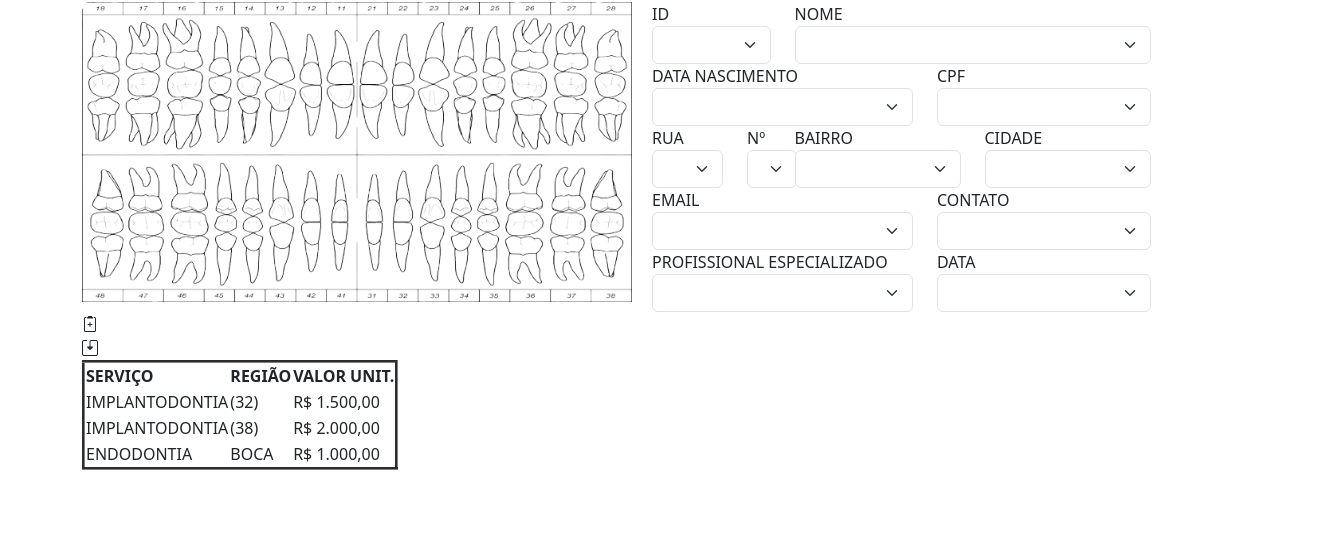
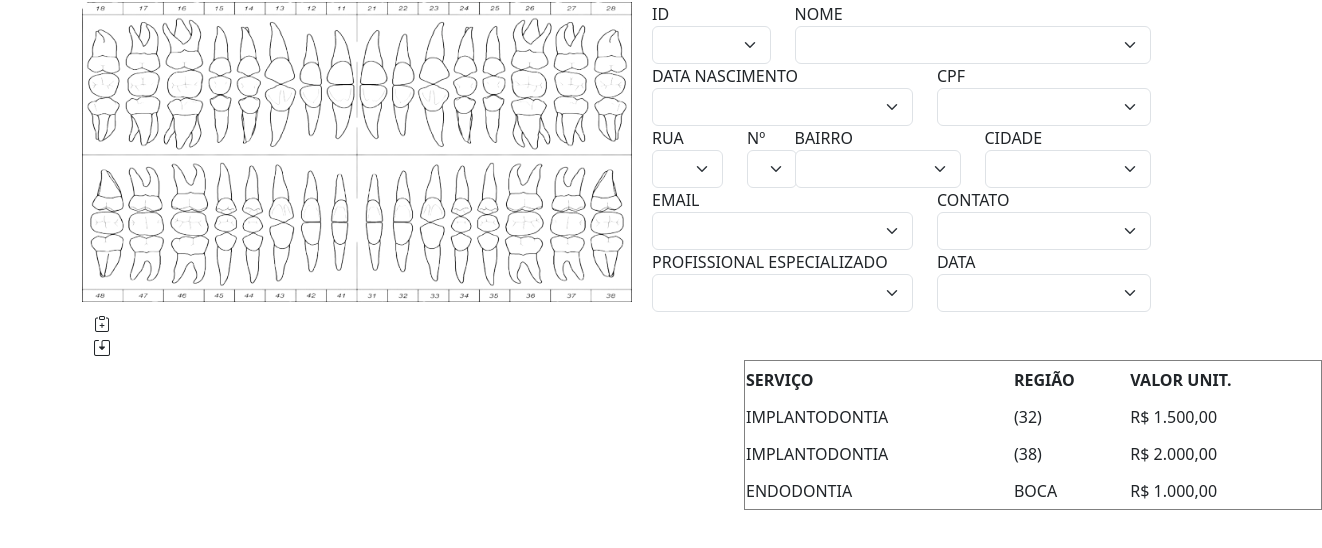
Before and after one commit to 181126/tela_orcamento, a plain HTML site: page index.html in a window 1280 px wide. Shown: the part 160-708 px from the top of the page, 1322 px wide, since content can reach past the window. Drawn offline with nearby package versions, Linux system fonts and the light colour scheme.

Commit message:
segundo commit

```diff
--- a/css/style.css
+++ b/css/style.css
@@ -31,3 +31,9 @@ header{
     width: 550px;
     height: 300px;
 }
+table{
+    width: 578px;
+    height: 150px;
+    margin-left: 650px;
+    margin-top: 0px;
+}
--- a/index.html
+++ b/index.html
@@ -34,7 +34,6 @@
       </nav>
 
       <br>
-
         <div class="container">
             <div class="row">
                 <h2>CADASTRAR ORÇAMENTO</h2>
@@ -44,6 +43,8 @@
                     </div>
                 </div>
                 <div class="col-6">
+                    <div class="row">
+                        <div class=" form-group col-12">
                             <div class="row">
                                 <div class="form-group col-3">
                                     <label>ID</label>
@@ -96,19 +97,22 @@
                                 </div>
                             </div>
                         </div>
-
+                    </div>
+            </div>
+        </div>
+        <div class="container">
             <div class="row">
-                <div class="col-4">
+                <div class="col-6">
+                        <div class="row">
                             <div>
-                        <i class="bi bi-clipboard2-plus"></i>
+                                <i class="bi bi-clipboard-plus"></i>
                             </div>
                             <div>
                                 <i class="bi bi-save2"></i>
                             </div>
                         </div>
-                <div col-8>
-                    <div>
-                        <table border="3px">
+                <div class="col-6">
+                    <table border="1px">
                         <tr>
                             <th>SERVIÇO</th>
                             <th>REGIÃO</th>
@@ -133,9 +137,5 @@
                 </div>
             </div>
         </div>
-              <div>
-            </div>
-            </div>
-      </div>
 </body>
 </html>
```
Lines whose indentation alone changed are shown as unchanged.
